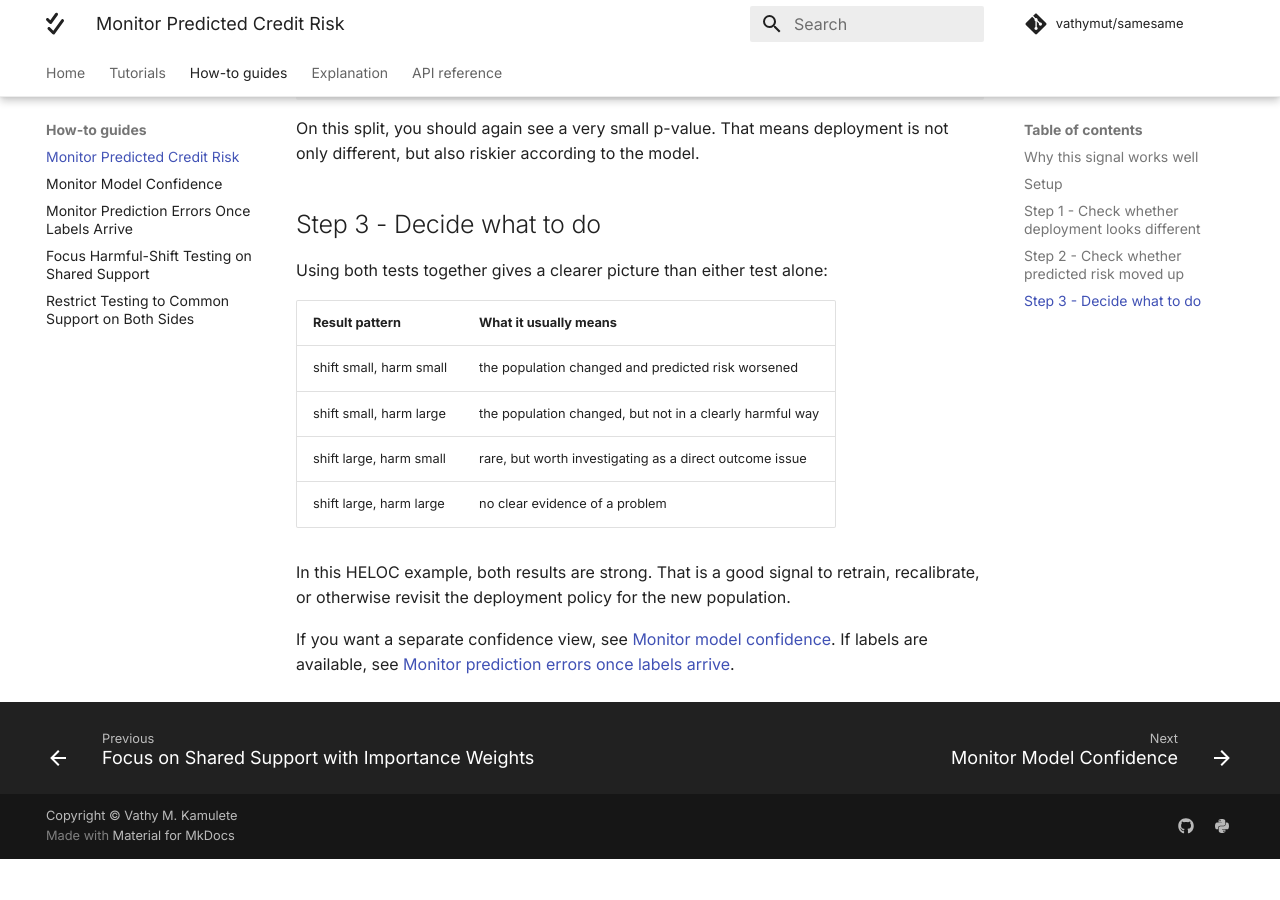
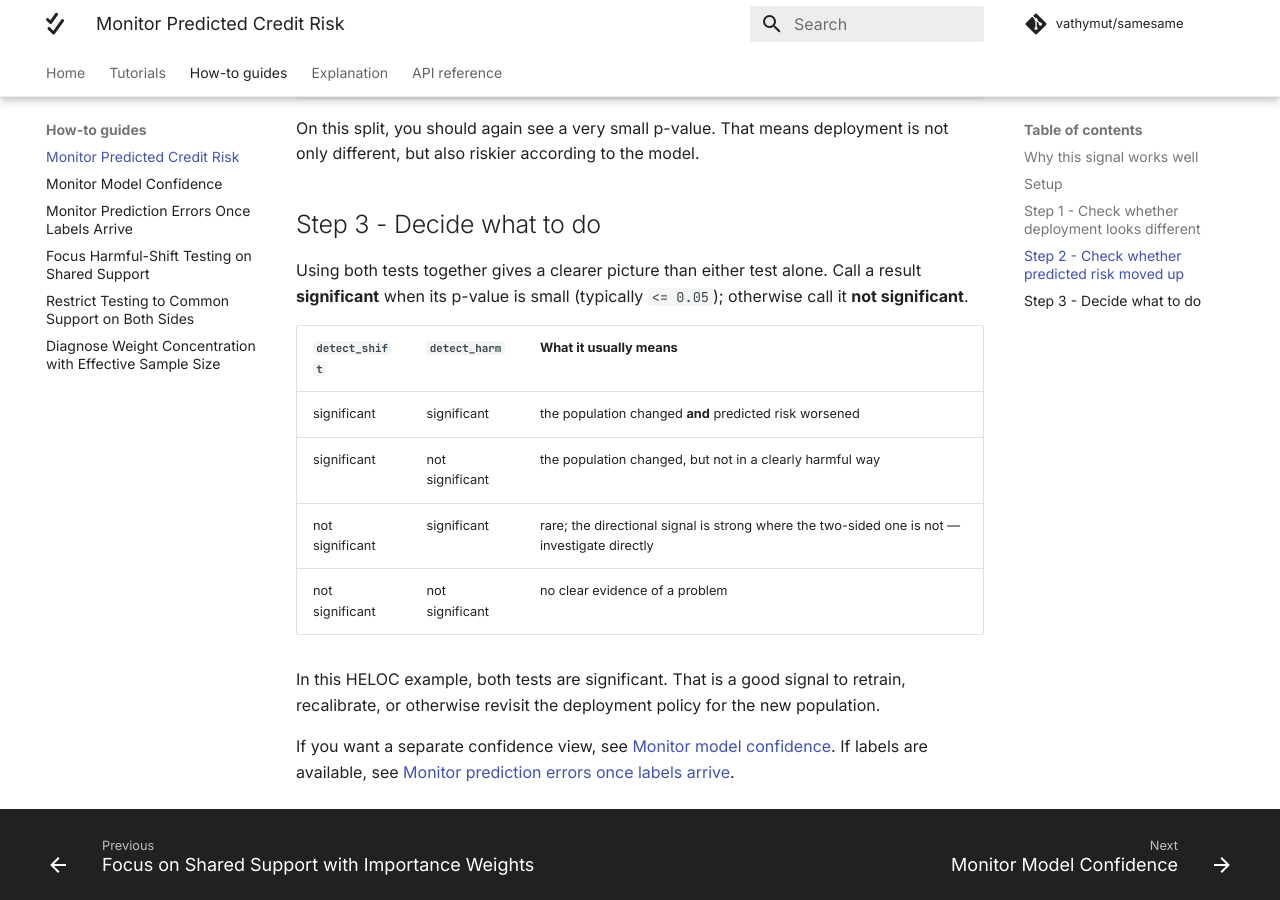
Before and after one commit to vathymut/samesame, an MkDocs documentation site: the page built from docs/examples/credit/monitor-credit-risk.md, in a window 1280 px wide and 900 px high, scrolled down 2399 px. Built offline with MkDocs 1.6.1 and Material for MkDocs 9.7.7, drawn with Linux system fonts in a browser that asks for light colours; comment, search, counter and statistics services are not loaded; before the commit the page ends 3258 px from its top, so only the background shows below that.

Commit message:
docs: align docs to 0.5.0 API and add ESS how-to and harm-statistic explanation
- Remove stale Bayesian/Bayes-factor reference from check-shift-harm tutorial
- Rewrite ambiguous result table in monitor-credit-risk as significant/not-significant
- Add how-to for diagnosing weight concentration with effective_sample_size()
- Add explanation page deriving the harm statistic vs AUC
- Surface effective_sample_size() in the weighting reference and nav

```diff
--- a/docs/examples/credit/monitor-credit-risk.md
+++ b/docs/examples/credit/monitor-credit-risk.md
@@ -116,16 +116,17 @@
 
 ## Step 3 - Decide what to do
 
-Using both tests together gives a clearer picture than either test alone:
+Using both tests together gives a clearer picture than either test alone. Call a result
+**significant** when its p-value is small (typically `<= 0.05`); otherwise call it **not significant**.
 
-| Result pattern | What it usually means |
-|----------------|-----------------------|
-| shift small, harm small | the population changed and predicted risk worsened |
-| shift small, harm large | the population changed, but not in a clearly harmful way |
-| shift large, harm small | rare, but worth investigating as a direct outcome issue |
-| shift large, harm large | no clear evidence of a problem |
+| `detect_shift` | `detect_harm` | What it usually means |
+|----------------|----------------|------------------------|
+| significant | significant | the population changed **and** predicted risk worsened |
+| significant | not significant | the population changed, but not in a clearly harmful way |
+| not significant | significant | rare; the directional signal is strong where the two-sided one is not — investigate directly |
+| not significant | not significant | no clear evidence of a problem |
 
-In this HELOC example, both results are strong. That is a good signal to retrain, recalibrate, or
+In this HELOC example, both tests are significant. That is a good signal to retrain, recalibrate, or
 otherwise revisit the deployment policy for the new population.
 
 If you want a separate confidence view, see [Monitor model confidence](monitor-model-confidence.md).
--- a/mkdocs.yml
+++ b/mkdocs.yml
@@ -18,8 +18,10 @@
     - Monitor Prediction Errors Once Labels Arrive: examples/credit/monitor-prediction-errors.md
     - Focus Harmful-Shift Testing on Shared Support: examples/weighting/source-reweighting.md
     - Restrict Testing to Common Support on Both Sides: examples/weighting/double-weighting.md
+    - Diagnose Weight Concentration with Effective Sample Size: examples/weighting/diagnose-weight-concentration.md
   - Explanation:
     - When Importance Weights Help: explanation/importance-weights-rationale.md
+    - Why the Harm Statistic Is Not Just AUC: explanation/harmful-shift-statistic.md
   - API reference:
       - Shift Testing: api/testing.md
       - Importance Weights: api/weighting.md
```
Also changed, not shown: docs/api/weighting.md (+14 -0 lines), docs/examples/tutorials/check-shift-harm.md (+3 -2 lines), docs/examples/weighting/diagnose-weight-concentration.md (added, +101 -0 lines), docs/explanation/harmful-shift-statistic.md (added, +81 -0 lines).
